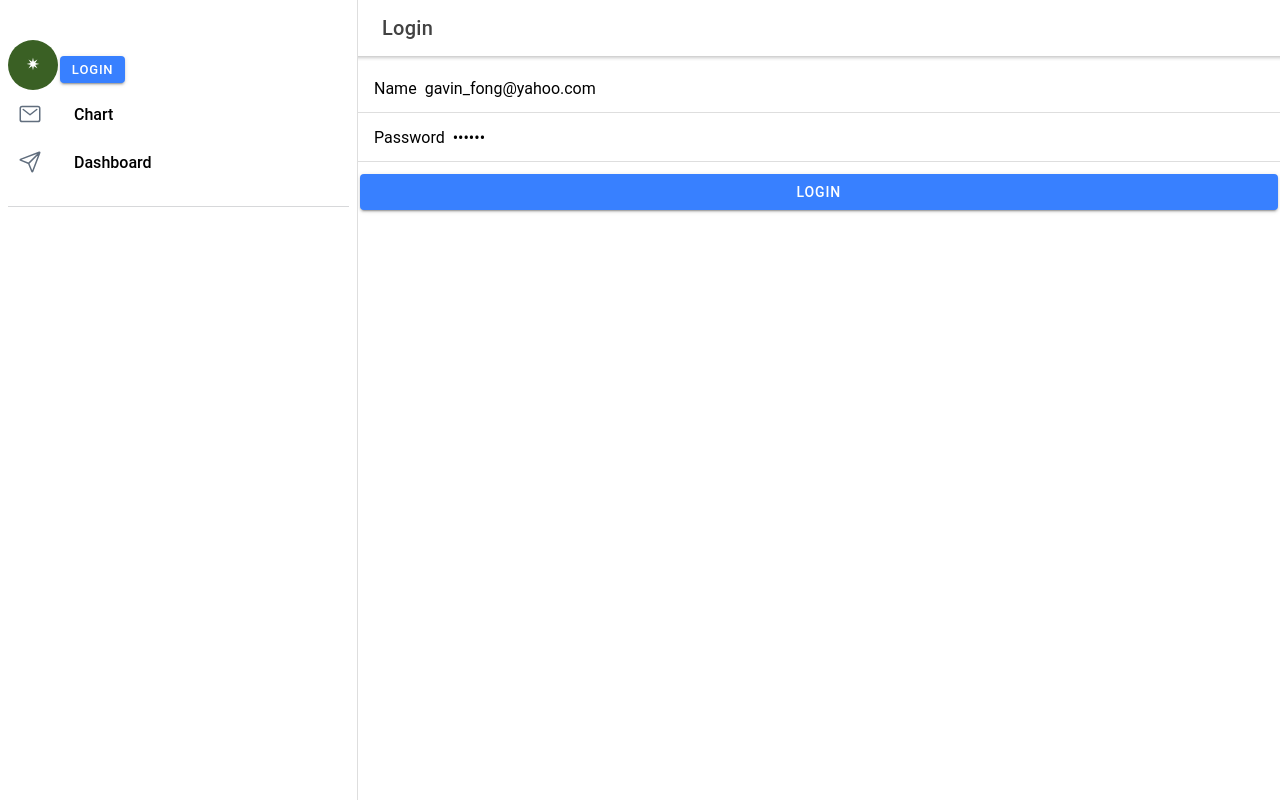
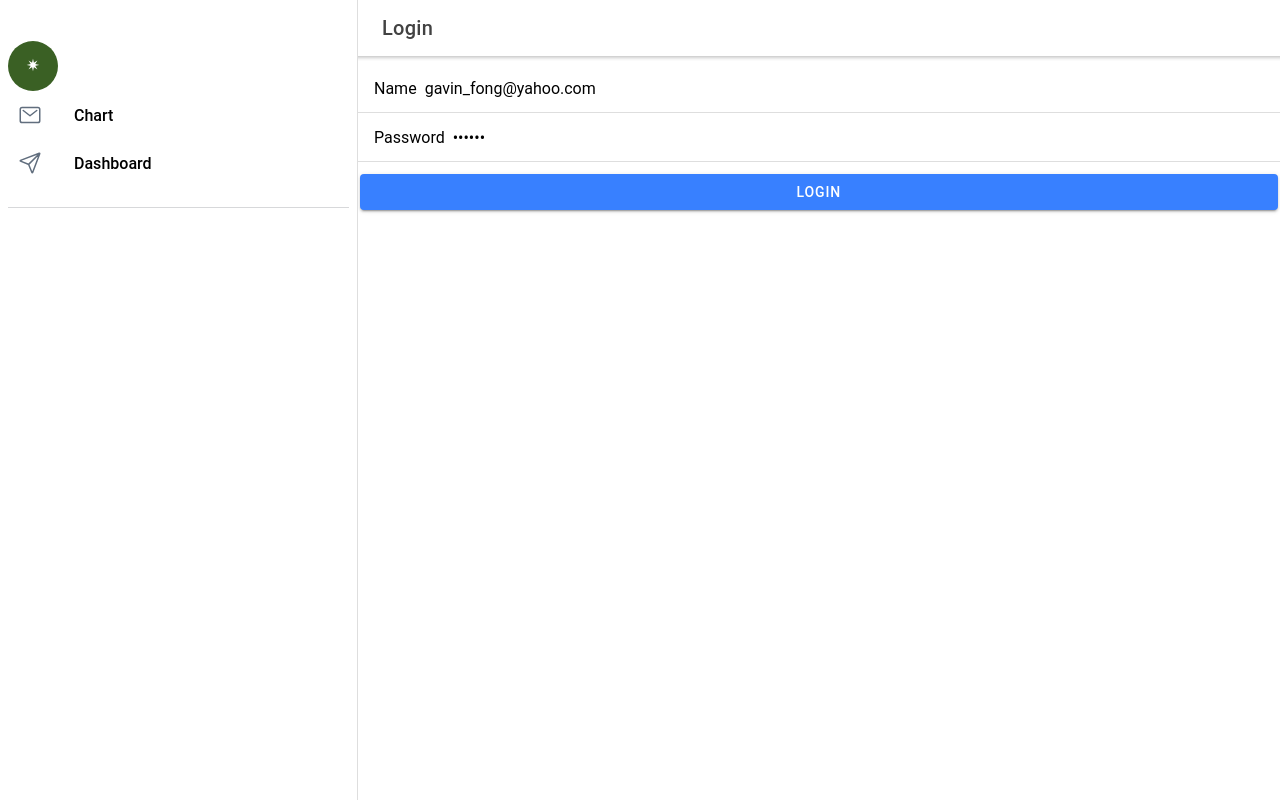
Before and after one commit to gavinklfong/mpf-price-app, a React (Create React App) app: page /page/login in a window 1280 px wide. Built offline with nearby package versions, Linux system fonts and the light colour scheme.

Commit message:
experiment with HOC for menu

```diff
--- a/src/App.tsx
+++ b/src/App.tsx
@@ -10,6 +10,8 @@ import Menu from './components/Menu';
 import Dashboard  from './pages/Dashboard';
 import Chart from './pages/Chart';
 import Login from './pages/Login';
+
+import RouteWithAuth from './components/RouteWithAuth';
 
 import ErrorBoundary from './components/ErrorBoundary';
 
@@ -36,9 +38,10 @@ import './theme/variables.css';
 
 const App: React.FC = () => {
 
-  const serviceContextValue = initializeServiceContext();
-  const [loginSession, updateLoginSession]= useState<LoginSessionContextModel>(initializeLoginSessionContext(serviceContextValue));
+  const [loginSession, updateLoginSession]= useState<LoginSessionContextModel>(initializeLoginSessionContext());
   const loginSessionContextValue = {loginSession, updateLoginSession};
+  const serviceContextValue = initializeServiceContext(loginSession, updateLoginSession);
+
 
   return (
     <ServiceContextProvider value={serviceContextValue}>
@@ -49,8 +52,8 @@ const App: React.FC = () => {
           <IonSplitPane contentId="main">
             <Menu />
             <IonRouterOutlet id="main">
-              <Route path="/page/Dashboard" component={Dashboard} exact />
-              <Route path="/page/Chart" component={Chart} exact />
+              <Route path="/page/Dashboard" component={RouteWithAuth(Dashboard)} exact />
+              <Route path="/page/Chart" component={RouteWithAuth(Chart)} exact />
               <Route path="/page/Login" component={Login} exact />
               <Redirect from="/" to="/page/Dashboard" exact />
             </IonRouterOutlet>
--- a/src/AppContext.tsx
+++ b/src/AppContext.tsx
@@ -19,11 +19,14 @@ const INITIAL_LOGIN_SESSION_CONTEXT: LoginSessionContextModel = {
     loginId: ""
 }
 
-export const initializeServiceContext = (): ServiceContextModel => {
+export const initializeServiceContext = (loginSession: LoginSessionContextModel, updateLoginSession: Dispatch<SetStateAction<LoginSessionContextModel>>): ServiceContextModel => {
 
     const serviceMap = new Map<string, any>();
 
     const authService = new AuthService();
+    // authService.onAuthStateChange((user:any) => {
+    //     updateLoginSession({...loginSession, loginId: user.email})
+    // });
 
     const mpfService = new MPFService(authService);
 
@@ -35,14 +38,14 @@ export const initializeServiceContext = (): ServiceContextModel => {
     };
 }
 
-export const initializeLoginSessionContext = (serviceContext: ServiceContextModel): LoginSessionContextModel => {
+export const initializeLoginSessionContext = (): LoginSessionContextModel => {
 
-    const authService: AuthService = serviceContext.services.get("authService");
+    // const authService: AuthService = serviceContext.services.get("authService");
 
-    let loginId = authService.getCurrentLoginId();
+    // let loginId = authService.getCurrentLoginId();
 
     return {
-        loginId: loginId
+        loginId: ""
 
     }
 }
--- a/src/components/Menu.tsx
+++ b/src/components/Menu.tsx
@@ -27,6 +27,7 @@ interface AppPage {
   iosIcon: string;
   mdIcon: string;
   title: string;
+  needAuthentication: boolean;
 }
 
 const appPages: AppPage[] = [
@@ -34,13 +35,15 @@ const appPages: AppPage[] = [
     title: 'Chart',
     url: '/page/Chart',
     iosIcon: mailOutline,
-    mdIcon: mailSharp
+    mdIcon: mailSharp,
+    needAuthentication: true
   },
   {
     title: 'Dashboard',
     url: '/page/Dashboard',
     iosIcon: paperPlaneOutline,
-    mdIcon: paperPlaneSharp
+    mdIcon: paperPlaneSharp,
+    needAuthentication: true
   }
 ];
 
@@ -52,6 +55,12 @@ const Menu: React.FC = () => {
   const {loginSession, updateLoginSession} = useContext(LoginSessionContext);
   const userEmail = loginSession.loginId
 
+  let isAuthenticated = false;
+  if (userEmail == null) {
+      isAuthenticated = false;
+  } else {
+      isAuthenticated = true;
+  }
 
   return (
     <IonMenu contentId="main" type="overlay">
@@ -61,12 +70,14 @@ const Menu: React.FC = () => {
           <Avatar name={userEmail} round={true} size="50" />
           {/* </IonItem> */}
           {/* <IonListHeader>Profile</IonListHeader> */}
-          { userEmail
+          { isAuthenticated
             ? <IonNote>{userEmail}</IonNote>
             : <IonButton size="small" href="/page/Login">Login</IonButton>
 
           }
-          {appPages.map((appPage, index) => {
+          {appPages
+          .filter(appPage => ((!appPage.needAuthentication) || (appPage.needAuthentication && isAuthenticated)))
+          .map((appPage, index) => {
             return (
               <IonMenuToggle key={index} autoHide={false}>
                 <IonItem className={location.pathname === appPage.url ? 'selected' : ''} routerLink={appPage.url} routerDirection="none" lines="none" detail={false}>
--- /dev/null
+++ b/src/components/RouteWithAuth.tsx
@@ -0,0 +1,51 @@
+import {
+    IonContent,
+    IonIcon,
+    IonItem,
+    IonLabel,
+    IonList,
+    IonListHeader,
+    IonMenu,
+    IonMenuToggle,
+    IonNote,
+    IonAvatar,
+    IonChip,
+    IonButton
+} from '@ionic/react';
+
+import React, { useContext, Component, ComponentType, ComponentClass } from 'react';
+import { useLocation, Redirect, Route } from 'react-router-dom';
+import { RouteProps } from 'react-router';
+
+
+import { LoginSessionContext } from '../AppContext';
+
+
+function RouteWithAuth<T>(WrappedComponent: ComponentType<T>) {
+
+    // const location = useLocation();
+
+    const {loginSession, updateLoginSession} = useContext(LoginSessionContext);
+    const userEmail = loginSession.loginId
+
+    let isAuthenticated = false;
+    if (loginSession == null || loginSession.loginId == null || loginSession.loginId.trim().length == 0) {
+        isAuthenticated = false;
+    } else {
+        isAuthenticated = true;
+    }
+
+    console.log("RouteWithAuth(): isAuthenticated = " + isAuthenticated + ", loginId = " + loginSession.loginId);
+
+    return (props: T) => (
+        <>
+            (!isAuthenticated) ? (
+                <Redirect to='/page/login'/>
+            ) : (
+                <WrappedComponent {...props} />
+            )
+        </>
+    )
+};
+
+export default RouteWithAuth;
--- a/src/hooks/ChartHook.ts
+++ b/src/hooks/ChartHook.ts
@@ -34,7 +34,7 @@ const randomByte = () => randomNumber(0, 255)
 const randomPercent = () => (randomNumber(50, 100) * 0.01).toFixed(2)
 const randomCssRgba = () => `rgba(${[randomByte(), randomByte(), randomByte(), randomPercent()].join(',')})`
 
-const stringHasValue = (value: string | undefined): boolean => (!!value && typeof value !== "undefined" && value.length > 0)
+const stringHasValue = (value: string | undefined): boolean => (!!value && typeof value !== "undefined" && value.trim().length > 0)
 const arrayHasValue = (value: Array<any> | undefined): boolean => (!!value && typeof value !== "undefined" && value.length > 0)
 
 
@@ -45,12 +45,17 @@ export const useChart = (chartTabForm: ChartTabForm, setChartTabForm: Dispatch<S
       // retrieve trustee list
     useEffect(() => {
 
-        mpfService.getTrustees()
-        .then(trusteeList => {
+        const run = async () => {
+            setShowLoading(true);
+            const trusteeList = await mpfService.getTrustees();
+
             console.debug("retrieved trustees: " + trusteeList);
             let formData: ChartTabForm = {...chartTabForm, trusteeList: trusteeList};
             setChartTabForm(formData);
-        })
+            setShowLoading(false);
+        }
+
+        run();
 
     }, []);
 
@@ -58,17 +63,15 @@ export const useChart = (chartTabForm: ChartTabForm, setChartTabForm: Dispatch<S
 
         console.debug("useEffect() - trusteeSelected() - [" + chartTabForm.trustee + "]");
 
-        let scheme = "";
+        const run = async () => {
 
-        if (stringHasValue(chartTabForm.trustee)) {
-            // fetch trustee fund records
+            let scheme = "";
 
+            if (stringHasValue(chartTabForm.trustee)) {
+                // fetch trustee fund records
 
-            mpfService.getTrustee(chartTabForm.trustee)
-            .then(fundRecords => {
                 setShowLoading(true);
-
-
+                const fundRecords = await mpfService.getTrustee(chartTabForm.trustee);
                 if (!!fundRecords && fundRecords.length > 0 ) {
                     // set scheme dropdown list
                     let schemeSet =  new Set<string>();
@@ -86,10 +89,10 @@ export const useChart = (chartTabForm: ChartTabForm, setChartTabForm: Dispatch<S
                 }
 
                 setShowLoading(false);
+            }
+        }
 
-            });
-
-        }
+        run();
 
     }, [chartTabForm.trustee]);
 
```
Also changed, not shown: src/hooks/ServiceHook.ts (line endings or trailing spaces).
